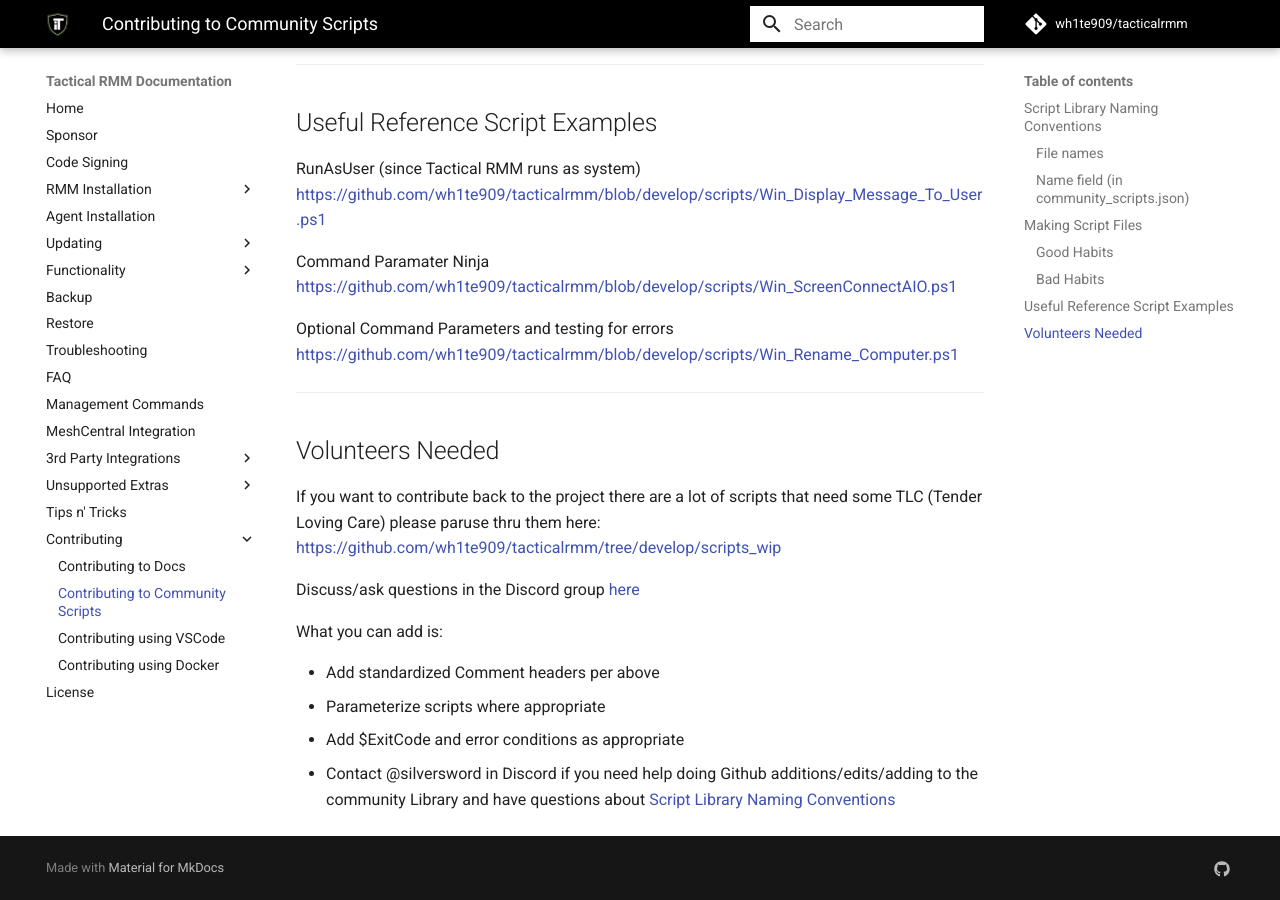
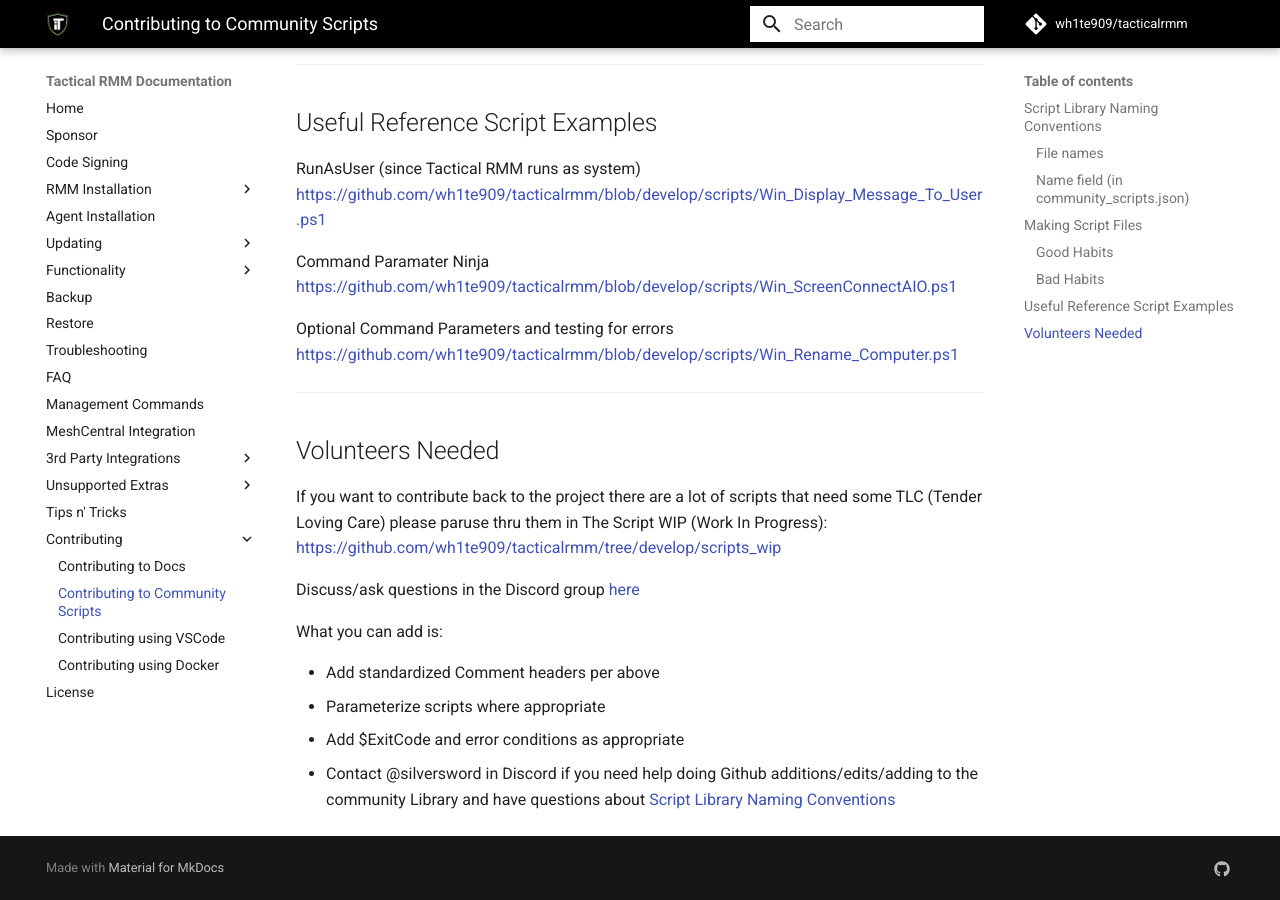
Before and after one commit to amidaware/trmm-docs, an MkDocs documentation site: the page built from docs/docs/contributing_community_scripts.md, in a window 1280 px wide and 900 px high, scrolled down 2995 px. Built offline with MkDocs 1.6.1 and Material for MkDocs 9.7.7, drawn with Linux system fonts in a browser that asks for light colours; comment, search, counter and statistics services are not loaded.

Commit message:
docs tweaks

```diff
--- a/docs/docs/contributing_community_scripts.md
+++ b/docs/docs/contributing_community_scripts.md
@@ -138,7 +138,7 @@
 
 ## Volunteers Needed
 
-If you want to contribute back to the project there are a lot of scripts that need some TLC (Tender Loving Care) please paruse thru them here: [https://github.com/wh1te909/tacticalrmm/tree/develop/scripts_wip](https://github.com/wh1te909/tacticalrmm/tree/develop/scripts_wip)
+If you want to contribute back to the project there are a lot of scripts that need some TLC (Tender Loving Care) please paruse thru them in The Script WIP (Work In Progress): [https://github.com/wh1te909/tacticalrmm/tree/develop/scripts_wip](https://github.com/wh1te909/tacticalrmm/tree/develop/scripts_wip)
 
 Discuss/ask questions in the Discord group [here](https://discord.com/channels/736478043522072608/744281869499105290)
 
```
Also changed, not shown: docs/docs/tipsntricks.md (+4 -1 lines).
